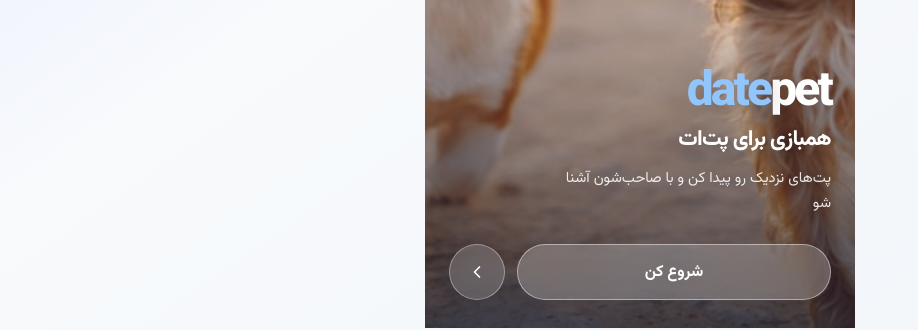
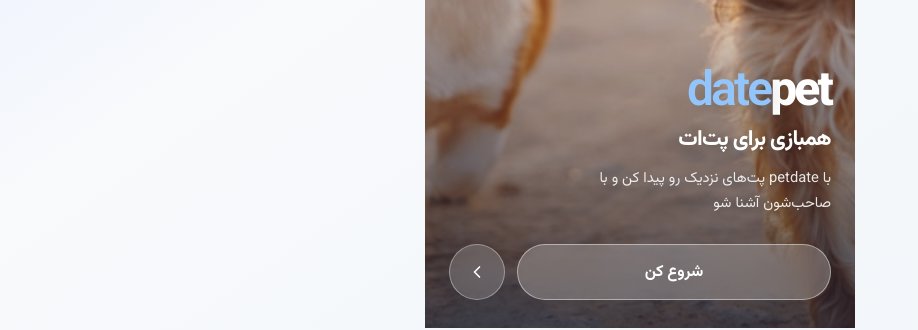
Before and after one commit to mtbbarutiha/Bot, a React (Vite) app in the folder packages/web/: page /welcome in a window 1280 px wide. Shown: the part 492-822 px from the top of the page, without its empty margins (0-918 px from the left). Built offline with nearby package versions, Linux system fonts and the light colour scheme.

Commit message:
Show petdate branding consistently across UI and logo
Use unified BrandMark wordmark on welcome, explore, matches, profile,
and admin screens; update logo SVG to render petdate as one word.

```diff
--- a/packages/web/src/admin/AdminLayout.tsx
+++ b/packages/web/src/admin/AdminLayout.tsx
@@ -6,7 +6,6 @@ import {
   PawPrint,
   Users,
 } from 'lucide-react';
-import { LogoIcon } from '../components/LogoIcon';
 import { BrandMark } from '../components/BrandMark';
 import { logoutAdmin } from './auth';
 
@@ -29,9 +28,8 @@ export function AdminLayout() {
     <div className="admin-shell">
       <aside className="admin-sidebar">
         <div className="admin-brand">
-          <LogoIcon size={32} />
-          <BrandMark showIcon={false} />
-          <small className="admin-brand-sub">پنل مدیریت</small>
+          <BrandMark className="brand-mark--lg admin-brand-mark" iconSize={36} variant="light" />
+          <small className="admin-brand-sub">پنل مدیریت petdate</small>
         </div>
 
         <nav className="admin-nav">
--- a/packages/web/src/admin/pages/AdminLoginPage.tsx
+++ b/packages/web/src/admin/pages/AdminLoginPage.tsx
@@ -22,7 +22,7 @@ export function AdminLoginPage() {
     <div className="admin-login-page">
       <form className="admin-login-card" onSubmit={handleSubmit}>
         <BrandMark className="brand-mark--center brand-mark--lg admin-login-brand" iconSize={48} />
-        <p className="admin-login-subtitle">ورود به پنل مدیریت</p>
+        <p className="admin-login-subtitle">ورود به petdate</p>
 
         <div className="form-group">
           <label className="form-label">رمز عبور</label>
--- a/packages/web/src/components/BrandMark.tsx
+++ b/packages/web/src/components/BrandMark.tsx
@@ -5,6 +5,7 @@ interface BrandMarkProps {
   iconSize?: number;
   showIcon?: boolean;
   variant?: 'dark' | 'light';
+  size?: 'md' | 'lg' | 'hero';
 }
 
 export function BrandMark({
@@ -12,15 +13,15 @@ export function BrandMark({
   iconSize = 28,
   showIcon = true,
   variant = 'dark',
+  size = 'md',
 }: BrandMarkProps) {
   return (
-    <span className={`brand-mark brand-mark--${variant} ${className}`}>
+    <span className={`brand-mark brand-mark--${variant} brand-mark--${size} ${className}`}>
       {showIcon && (
         <LogoIcon size={iconSize} variant={variant} className="brand-mark-icon" />
       )}
-      <span className="brand-mark-word" aria-label="petdate">
-        <span className="brand-mark-pet">pet</span>
-        <span className="brand-mark-date">date</span>
+      <span className="brand-mark-word" aria-label="petdate" title="petdate">
+        <span className="brand-mark-pet">pet</span><span className="brand-mark-date">date</span>
       </span>
     </span>
   );
--- a/packages/web/src/pages/ExplorePage.tsx
+++ b/packages/web/src/pages/ExplorePage.tsx
@@ -1,5 +1,6 @@
 import { useState } from 'react';
 import { Search, SlidersHorizontal } from 'lucide-react';
+import { BrandMark } from '../components/BrandMark';
 import { PetGridCard } from '../components/PetGridCard';
 import { CategoryPetIcon } from '../components/PetAvatar';
 import { EMPTY_STATE_PHOTO } from '../data/petImages';
@@ -29,6 +30,7 @@ export function ExplorePage() {
     <div className="home-page">
       <div className="home-header compact">
         <div className="greeting">
+          <BrandMark className="greeting-brand" iconSize={22} />
           <h1>جستجو</h1>
           <p>{filtered.length} پت نزدیک {myPet.city}</p>
         </div>
--- a/packages/web/src/pages/MatchesPage.tsx
+++ b/packages/web/src/pages/MatchesPage.tsx
@@ -1,6 +1,7 @@
 import { useState } from 'react';
 import { Link } from 'react-router-dom';
 import { Check, Clock, Mail, MessageCircle } from 'lucide-react';
+import { BrandMark } from '../components/BrandMark';
 import { PetAvatar } from '../components/PetAvatar';
 import { formatTimeAgo } from '../data/mock';
 import { EMPTY_STATE_PHOTO } from '../data/petImages';
@@ -20,6 +21,7 @@ export function MatchesPage() {
   return (
     <>
       <div className="page-title-block">
+        <BrandMark className="greeting-brand" iconSize={22} />
         <h1>
           درخواست‌ها
           <Mail size={22} className="title-icon" />
--- a/packages/web/src/pages/ProfilePage.tsx
+++ b/packages/web/src/pages/ProfilePage.tsx
@@ -1,6 +1,7 @@
 import { useState } from 'react';
 import { Link } from 'react-router-dom';
 import { Globe, MapPin, Send, Shield, Smartphone } from 'lucide-react';
+import { BrandMark } from '../components/BrandMark';
 import { PetAvatar } from '../components/PetAvatar';
 import { formatAge } from '../data/mock';
 import { usePetStore } from '../hooks/usePetStore';
@@ -13,6 +14,7 @@ export function ProfilePage() {
   return (
     <>
       <div className="profile-hero">
+          <BrandMark className="profile-brand" iconSize={26} />
         <div className="profile-hero-photo">
           <img src={myPet.imageUrl} alt={myPet.name} />
         </div>
--- a/packages/web/src/pages/WelcomePage.tsx
+++ b/packages/web/src/pages/WelcomePage.tsx
@@ -11,7 +11,7 @@ export function WelcomePage() {
       <img
         className="welcome-bg"
         src={WELCOME_HERO}
-        alt="پت‌های بازیگوش"
+        alt="petdate"
       />
       <div className="welcome-overlay" aria-hidden />
 
@@ -22,13 +22,10 @@ export function WelcomePage() {
 
         <div className="welcome-hero-text">
           <h1>
-            <span className="welcome-hero-brand" aria-label="petdate">
-              <span className="welcome-hero-pet">pet</span>
-              <span className="welcome-hero-date">date</span>
-            </span>
+            <BrandMark variant="light" size="hero" showIcon={false} />
             <span className="welcome-hero-tag">همبازی برای پت‌ات</span>
           </h1>
-          <p>پت‌های نزدیک رو پیدا کن و با صاحب‌شون آشنا شو</p>
+          <p>با petdate پت‌های نزدیک رو پیدا کن و با صاحب‌شون آشنا شو</p>
         </div>
 
         <div className="welcome-footer">
--- a/packages/web/src/styles/global.css
+++ b/packages/web/src/styles/global.css
@@ -139,6 +139,13 @@ input, select, textarea { font-family: inherit; font-size: 1rem; }
   font-size: 1.55rem;
 }
 
+.brand-mark--hero .brand-mark-word {
+  font-size: 3rem;
+  font-weight: 800;
+  letter-spacing: -0.06em;
+  text-shadow: 0 4px 24px rgba(0, 0, 0, 0.25);
+}
+
 .brand-mark--lg {
   gap: 12px;
 }
@@ -1003,25 +1010,6 @@ input, select, textarea { font-family: inherit; font-size: 1rem; }
   margin-bottom: 12px;
 }
 
-.welcome-hero-brand {
-  display: inline-flex;
-  align-items: baseline;
-  font-size: 3rem;
-  font-weight: 800;
-  letter-spacing: -0.06em;
-  line-height: 1;
-  text-transform: lowercase;
-  text-shadow: 0 4px 24px rgba(0, 0, 0, 0.25);
-}
-
-.welcome-hero-pet {
-  color: white;
-}
-
-.welcome-hero-date {
-  color: #93c5fd;
-}
-
 .welcome-hero-tag {
   font-size: 1.35rem;
   font-weight: 800;
@@ -1222,9 +1210,14 @@ input, select, textarea { font-family: inherit; font-size: 1rem; }
 /* ── Profile ── */
 .profile-hero {
   text-align: center;
-  padding: 0 20px 28px;
+  padding: 20px 20px 28px;
   background: linear-gradient(180deg, var(--brand-50) 0%, var(--surface) 100%);
   border-bottom: 1px solid var(--border-light);
+}
+
+.profile-brand {
+  justify-content: center;
+  margin-bottom: 16px;
 }
 
 .profile-hero-photo {
--- a/packages/web/vite.config.ts
+++ b/packages/web/vite.config.ts
@@ -11,7 +11,7 @@ export default defineConfig({
       manifest: {
         name: 'petdate',
         short_name: 'petdate',
-        description: 'همبازی برای پت‌ات پیدا کن',
+        description: 'petdate — همبازی برای پت‌ات پیدا کن',
         theme_color: '#2563eb',
         background_color: '#f8fafc',
         display: 'standalone',
```
Also changed, not shown: packages/web/public/logo.svg, 1 other file (tests, documents, lock files or other folders).
